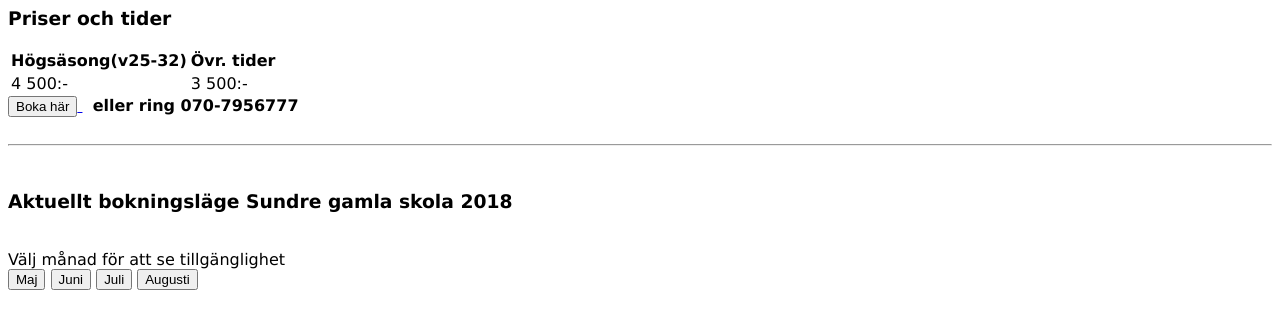
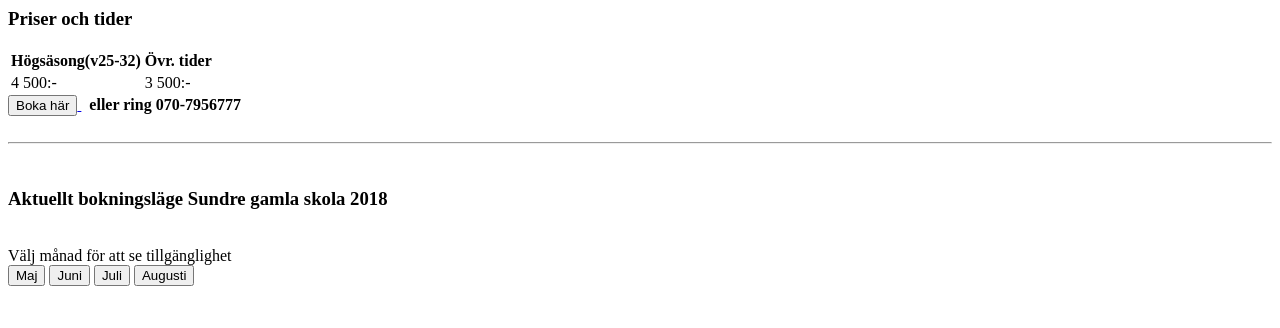
Before and after one commit to mflodmark/99, a website: page public/kalender.html in a window 1280 px wide. Drawn offline with Linux system fonts and the light colour scheme.

Commit message:
font på kalendersida fixad

```diff
--- a/public/css/calendar.css
+++ b/public/css/calendar.css
@@ -1,6 +1,5 @@
 * {box-sizing: border-box;}
 ul {list-style-type: none;}
-body {font-family: Verdana, sans-serif;}
 
 .month {
     padding: 40px 25px;
```
